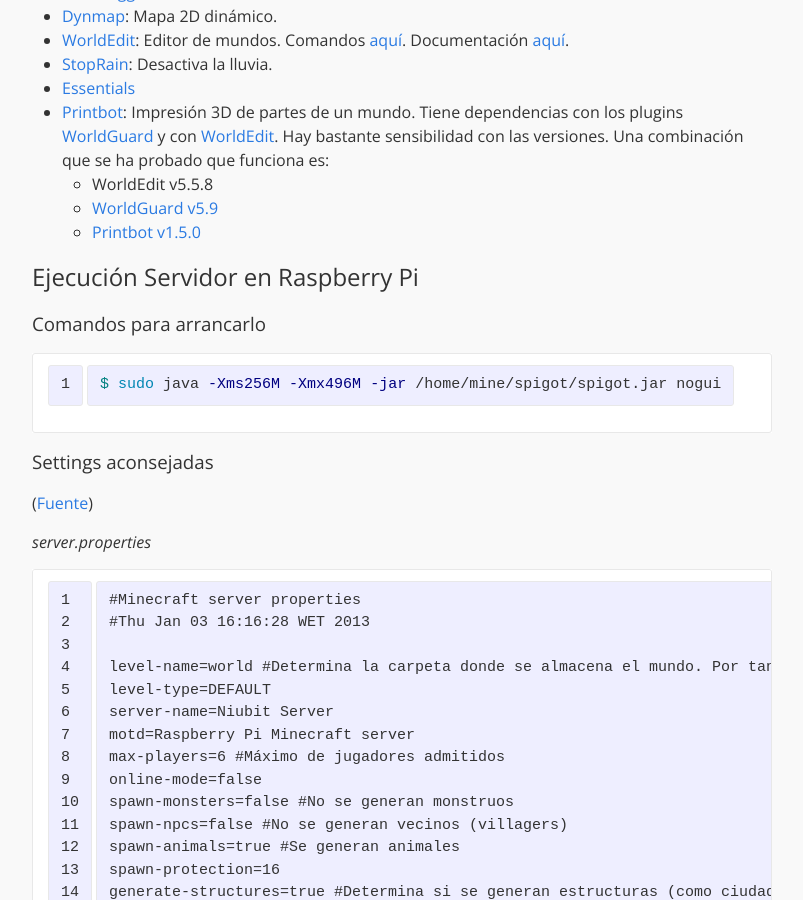
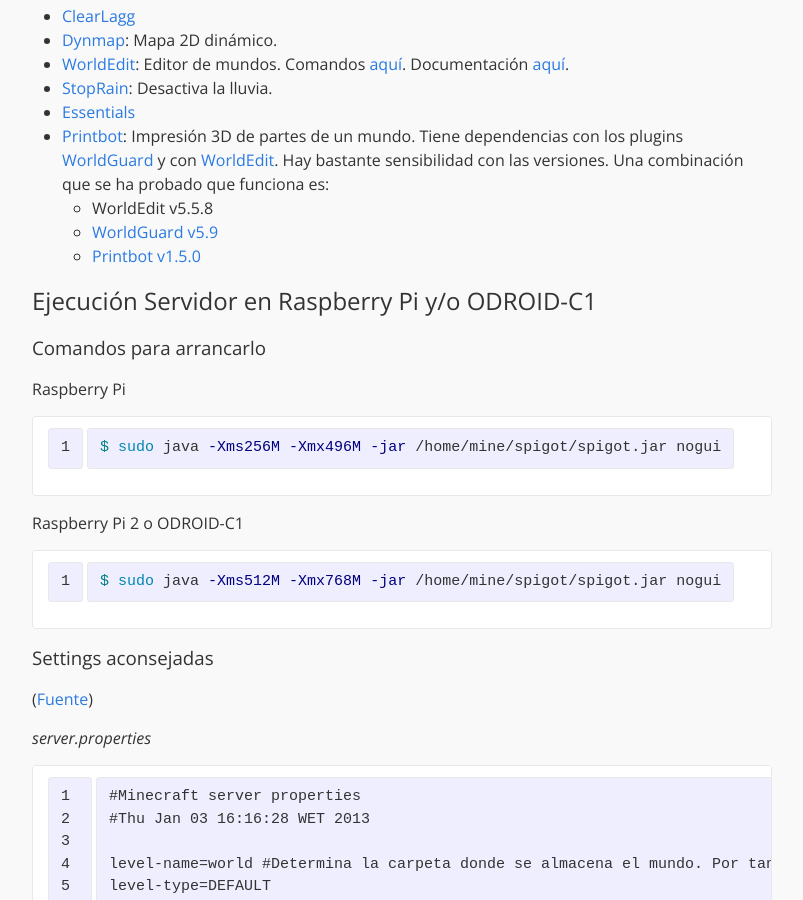
Before and after one commit to eduardofilo/eduardofilo.jekyll, a Jekyll site: the page built from proyectos/minecraft.md, in a window 1280 px wide and 900 px high, scrolled down 1826 px. Shown: the whole window, without its empty margins (238-1041 px from the left). Built offline with Jekyll 4.4.1, drawn with Linux system fonts in a browser that asks for light colours; emoji names are drawn with the system emoji font; Markdown is read by kramdown in place of the engine named in the settings; some of the changed text lies outside the part shown.

Commit message:
Apuntes Minecraft.

````diff
--- a/proyectos/minecraft.md
+++ b/proyectos/minecraft.md
@@ -77,12 +78,20 @@
   * [WorldGuard v5.9](http://dev.bukkit.org/bukkit-plugins/worldguard/files/40-world-guard-5-9/)
   * [Printbot v1.5.0](http://dev.bukkit.org/bukkit-plugins/printbot/files/2-printbot-1-5-0/)
 
-## Ejecución Servidor en Raspberry Pi
+## Ejecución Servidor en Raspberry Pi y/o ODROID-C1
 
 ### Comandos para arrancarlo
 
+#### Raspberry Pi
+
 ```bash
 $ sudo java -Xms256M -Xmx496M -jar /home/mine/spigot/spigot.jar nogui
+```
+
+#### Raspberry Pi 2 o ODROID-C1
+
+```bash
+$ sudo java -Xms512M -Xmx768M -jar /home/mine/spigot/spigot.jar nogui
 ```
 
 ### Settings aconsejadas
````
Also changed, not shown: other parts of proyectos/minecraft.md (+1 -0 lines).
